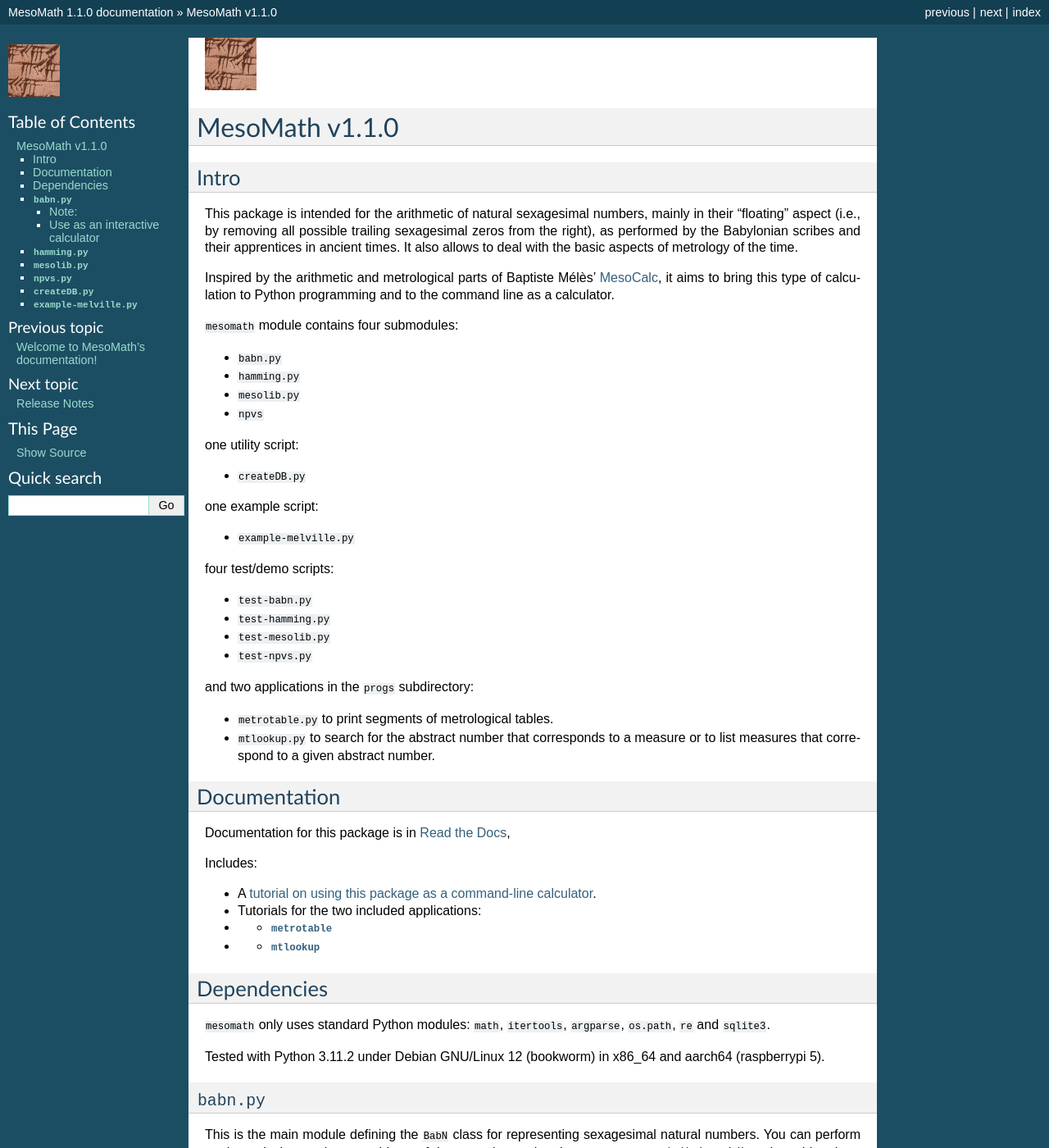
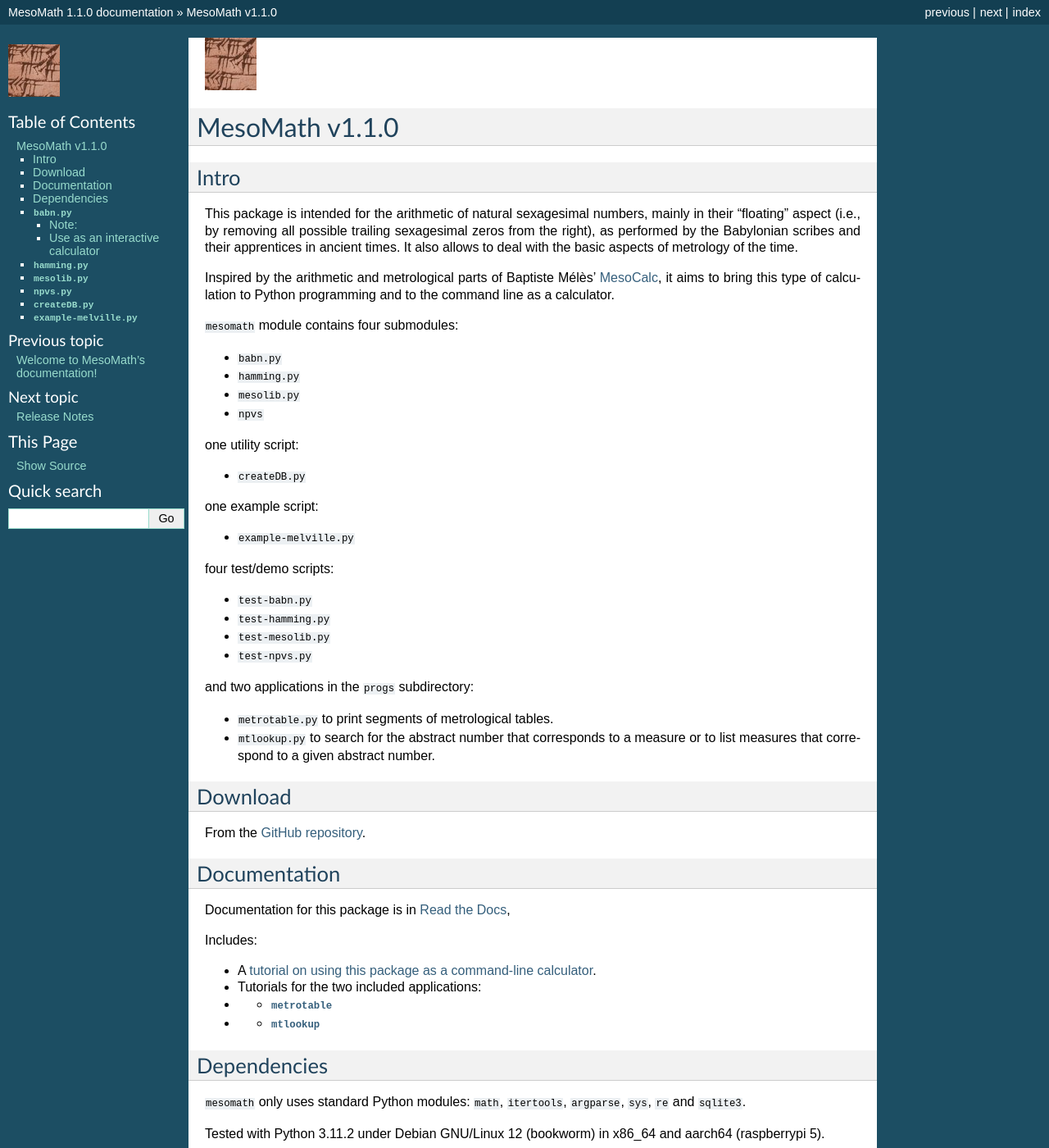
Before and after one commit to jccsvq/mesomath, a Sphinx documentation site: the page built from docs/source/intro.md, in a window 1280 px wide and 1400 px high. Shown: the whole window at 82% size. Built offline with Sphinx 7.4.7, drawn with Linux system fonts in a browser that asks for light colours.

Commit message:
Small changes to docs
Signed-off-by: jccsvq <jccsvq@gmail.com>

```diff
--- a/docs/source/intro.md
+++ b/docs/source/intro.md
@@ -34,6 +34,10 @@
 *  `metrotable.py` to print segments of metrological tables.
 *  `mtlookup.py` to search for the abstract number that corresponds to a measure or to list measures that correspond to a given abstract number.
 
+## Download
+
+From the [GitHub repository](https://github.com/jccsvq/mesomath).
+
 ## Documentation
 
 Documentation for this package is in [Read the Docs](https://mesomath.readthedocs.io/index.html),
@@ -47,7 +51,7 @@
 
 ## Dependencies
 
-`mesomath` only uses  standard Python modules: `math`, `itertools`, `argparse`, `os.path`, `re` and `sqlite3`.
+`mesomath` only uses  standard Python modules: `math`, `itertools`, `argparse`, `sys`, `re` and `sqlite3`.
 
 Tested with Python 3.11.2 under Debian GNU/Linux 12 (bookworm) in x86_64 and aarch64 (raspberrypi 5).
 
```
Also changed, not shown: README.md (+1 -1 lines).
